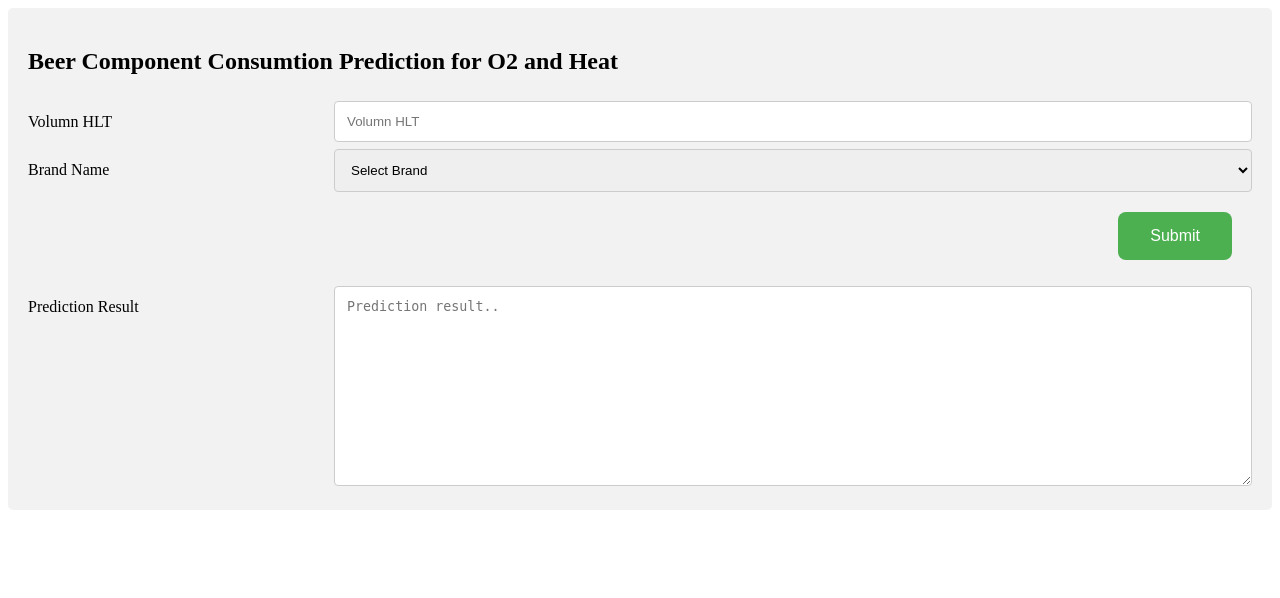
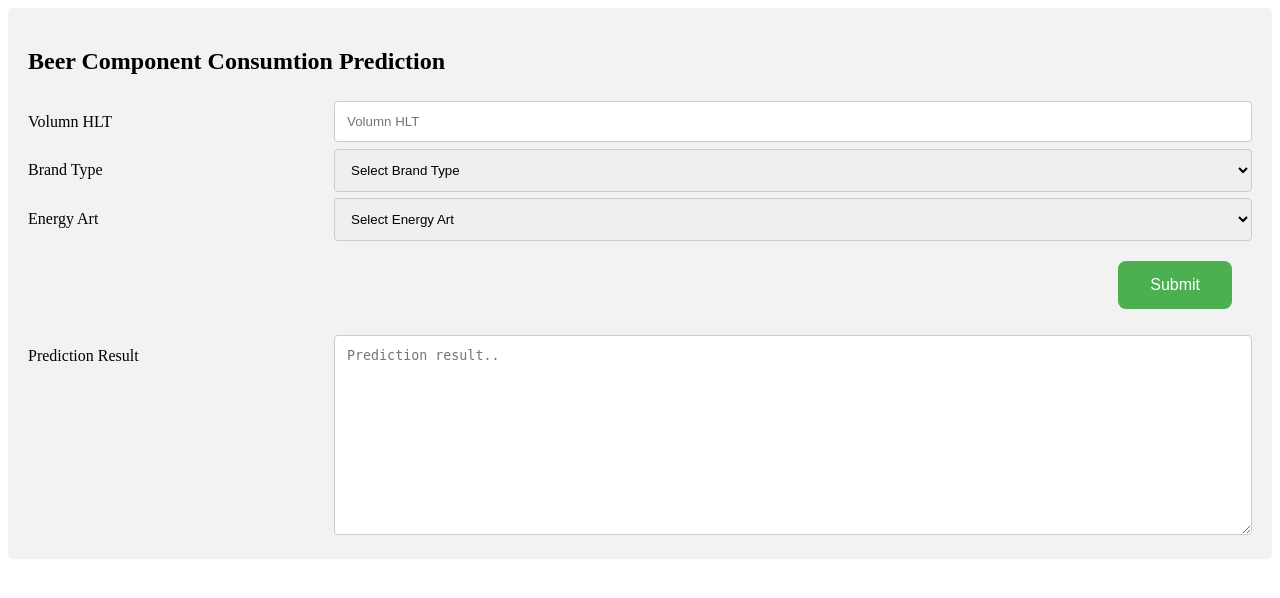
Before and after one commit to Vishallimgire/ML_app, a Flask app: page / in a window 1280 px wide. Shown: the top 598 px of the page. Run offline with Flask 2, Linux system fonts and the light colour scheme.

Commit message:
combined model

```diff
--- a/app.py
+++ b/app.py
@@ -6,16 +6,37 @@ import numpy as np
 
 app = Flask(__name__)
 
-classes = {
-    'Carlsberg':[0., 0., 1., 0., 0., 0., 0., 0.] ,
-    'Tuborg': [0., 0., 0., 0., 0., 0., 1., 0.],
-    '1664': [1., 0., 0., 0., 0., 0., 0., 0.],
-    'Brooklyn': [0., 1., 0., 0., 0., 0., 0., 0.] ,
-    'Kongens': [0., 0., 0., 0., 1., 0., 0., 0.],
-    'Wiibroe': [0., 0., 0., 0., 0., 0., 0., 1.] ,
-    'Jacobsen':[0., 0., 0., 1., 0., 0., 0., 0.] ,
-    'Kronenbourg': [0., 0., 0., 0., 0., 1., 0., 0.]
+# classes = {
+#     'Carlsberg':[0., 0., 1., 0., 0., 0., 0., 0.] ,
+#     'Tuborg': [0., 0., 0., 0., 0., 0., 1., 0.],
+#     '1664': [1., 0., 0., 0., 0., 0., 0., 0.],
+#     'Brooklyn': [0., 1., 0., 0., 0., 0., 0., 0.] ,
+#     'Kongens': [0., 0., 0., 0., 1., 0., 0., 0.],
+#     'Wiibroe': [0., 0., 0., 0., 0., 0., 0., 1.] ,
+#     'Jacobsen':[0., 0., 0., 1., 0., 0., 0., 0.] ,
+#     'Kronenbourg': [0., 0., 0., 0., 0., 1., 0., 0.]
+# }
+
+brand_type = {
+        'Læsk':[0., 1., 0.],
+         'Cider':[1., 0., 0.],
+          'Øl':[0., 0., 1.]
 }
+
+energy_type = {
+        'CO2':[1., 0., 0., 0.],
+        'Electricity':[0., 1., 0., 0.],
+        'Water':[0., 0., 0., 1.],
+        'Heat':[0., 0., 1., 0.]
+}
+
+
+
+
+
+
+
+
 
 @app.route('/', methods=['GET', 'POST'])
 def image_match():
@@ -23,9 +44,11 @@ def image_match():
         resp = request.get_json().get('data')
         # selected_date = datetime.strptime(resp.get('selectedDate'), '%Y-%m-%d').date()
         # selected_date = selected_date.toordinal()
-        selected_brand = classes.get(resp.get('brand_name'))
-        loaded_model = pickle.load(open('O2_Heat_Beer_data.pkl', 'rb'))
-        data = np.append(selected_brand, [resp.get('volumnHLT')])
+        selected_brand = brand_type.get(resp.get('brand_type'))
+        selected_energy = energy_type.get(resp.get('energy_type'))
+        loaded_model = pickle.load(open('combine_model.pkl', 'rb'))
+        data = np.append(selected_brand, selected_energy)
+        data =   np.append(data, [resp.get('volumnHLT')])
         # pred = np.array([[0., 0., 1., 0., 0., 0., 0., 0.,737073, 506.088]])
         pred = np.array([data])
         result = loaded_model.predict(pred)
--- a/templates/Beer_Consumption.html
+++ b/templates/Beer_Consumption.html
@@ -87,7 +87,7 @@
 	<body>
 
 		<div class="container">
-			<h2>Beer Component Consumtion Prediction for O2 and Heat</h2>
+			<h2>Beer Component Consumtion Prediction</h2>
 		  <form>
 			<div class="row">
 			  <!-- <div class="col-25">
@@ -107,11 +107,11 @@
 			</div>
 			<div class="row">
 			  <div class="col-25">
-				<label for="country">Brand Name</label>
+				<label for="country">Brand Type</label>
 			  </div>
 			  <div class="col-75">
 				<select id="brand" name="brand">
-				  <option selected value="">Select Brand</option>
+				  <!-- <option selected value="">Select Brand</option>
 				  <option value="Carlsberg">Carlsberg</option>
 				  <option value="1664">1664</option>
 				  <option value="Tuborg">Tuborg</option>
@@ -119,10 +119,39 @@
 				  <option value="Kongens">Kongens</option>
 				  <option value="Kronenbourg">Kronenbourg</option>
 				  <option value="Wiibroe">Wiibroe</option>
-				  <option value="Jacobsen">Jacobsen</option>
+				  <option value="Jacobsen">Jacobsen</option>				   -->
+				  <option selected value="">Select Brand Type</option>
+				  <option value="Læsk">Læsk</option>
+				  <option value="Cider">Cider</option>
+				  <option value="Øl">Øl</option>
+
 				</select>
 			  </div>
 			</div>
+			<div class="row">
+				<div class="col-25">
+				  <label for="country">Energy Art</label>
+				</div>
+				<div class="col-75">
+				  <select id="energy" name="energy">
+					<!-- <option selected value="">Select Brand</option>
+					<option value="Carlsberg">Carlsberg</option>
+					<option value="1664">1664</option>
+					<option value="Tuborg">Tuborg</option>
+					<option value="Brooklyn">Brooklyn</option>
+					<option value="Kongens">Kongens</option>
+					<option value="Kronenbourg">Kronenbourg</option>
+					<option value="Wiibroe">Wiibroe</option>
+					<option value="Jacobsen">Jacobsen</option>				   -->
+					<option selected value="">Select Energy Art</option>
+					<option value="CO2">CO2</option>
+					<option value="Electricity">Electricity</option>
+					<option value="Water">Water</option>
+					<option value="Heat">Heat</option>
+
+				  </select>
+				</div>
+			  </div>
 			<div class="row" style="margin:20px;" >
 			  <input type="button" style="float:right;" class="button" value="Submit" onclick="getPrdiction()">
 			</div>
@@ -144,7 +173,8 @@
 				var data = {
 					// selectedDate:$("#datepicker").val(),
 					volumnHLT:$("#volumn_hlt").val(),
-					brand_name:$("#brand option:selected").val()
+					brand_type:$("#brand option:selected").val(),
+					energy_type:$("#energy option:selected").val()
 				}
 				console.log(data);
 				var url="";
```
Also changed, not shown: 1 other file.
